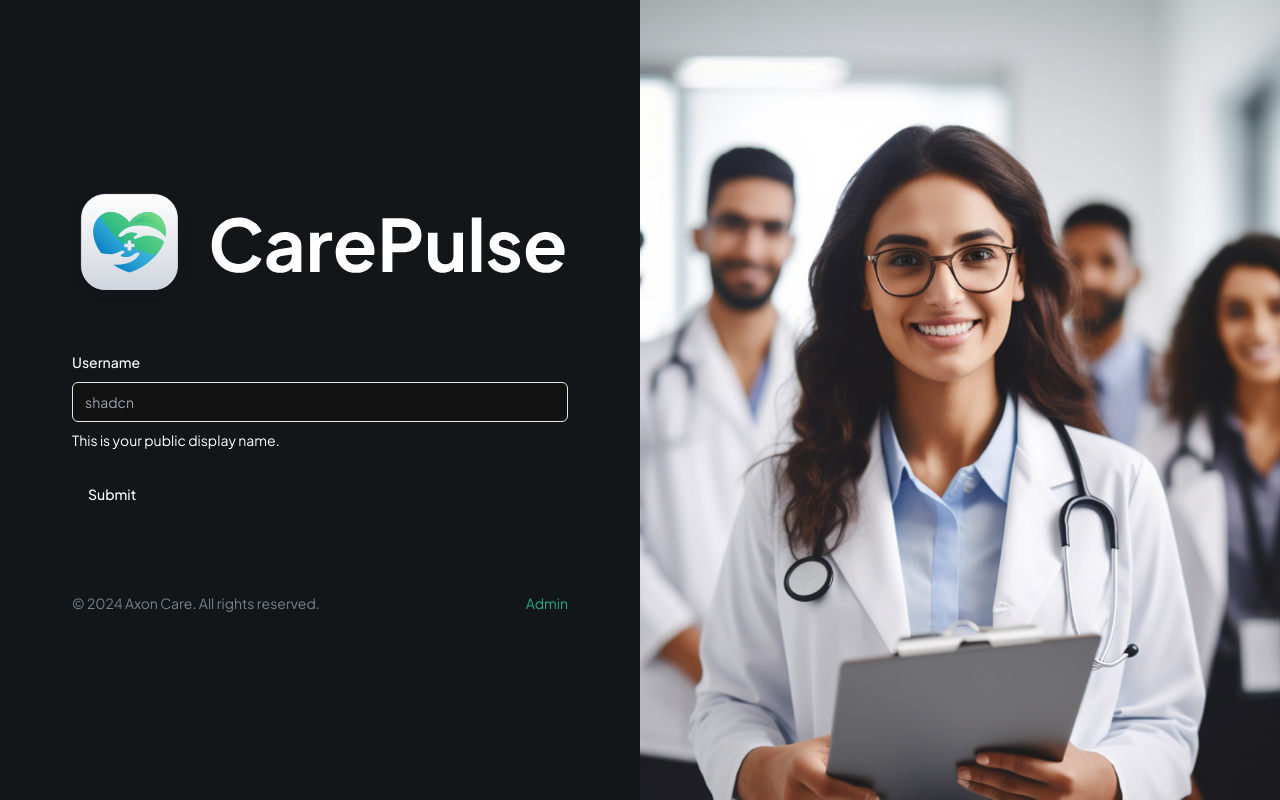
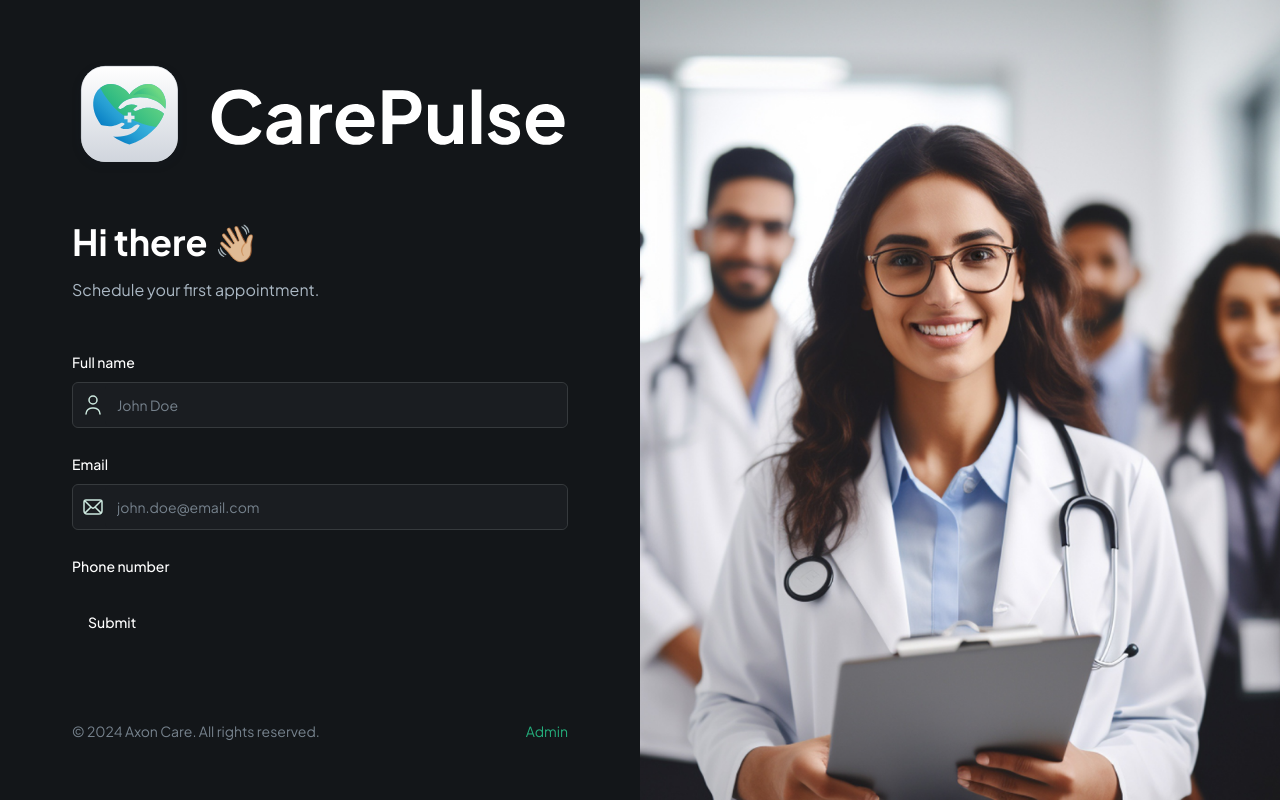
Before and after one commit to charlespalmerbf/axon-care-react, a Next.js app: page / in a window 1280 px wide. Built offline with nearby package versions, Linux system fonts and the light colour scheme.

Commit message:
feat: initial form component implementation

```diff
--- /dev/null
+++ b/components/CustomFormField.tsx
@@ -0,0 +1,89 @@
+"use client";
+
+import {
+    FormControl,
+    FormDescription,
+    FormField,
+    FormItem,
+    FormLabel,
+    FormMessage,
+} from "@/components/ui/form";
+import { Input } from "@/components/ui/input";
+import { Control } from "react-hook-form";
+import { FormFieldType } from "./forms/PatientForm";
+import Image from "next/image";
+
+interface CustomProps {
+    control: Control<any>;
+    fieldType: FormFieldType;
+    name: string;
+    label?: string;
+    placeholder?: string;
+    iconSrc?: string;
+    iconAlt?: string;
+    disabled?: boolean;
+    dateFormat?: string;
+    showTimeSelect?: boolean;
+    children?: React.ReactNode;
+    renderSelectOptions?: (field: any) => React.ReactNode;
+}
+
+const RenderField = ({ field, props }: { field: any; props: CustomProps }) => {
+    const { fieldType, iconSrc, iconAlt, placeholder } = props;
+
+    switch (fieldType) {
+        case FormFieldType.INPUT:
+            return (
+                <div className="flex rounded-md border border-dark-500 bg-dark-400">
+                    {iconSrc && (
+                        <Image
+                            src={iconSrc}
+                            height={24}
+                            width={24}
+                            alt={iconAlt || "icon"}
+                            className="ml-2"
+                        />
+                    )}
+                    <FormControl>
+                        <Input
+                            placeholder={placeholder}
+                            {...field}
+                            className="shad-input border-0"
+                        />
+                    </FormControl>
+                </div>
+            );
+            case FormFieldType.PHONE_INPUT:
+                return (
+                    <FormControl>
+
+                    </FormControl>
+                );
+        default:
+            break;
+    }
+};
+
+const CustomFormField = (props: CustomProps) => {
+    const { control, fieldType, name, label } = props;
+
+    return (
+        <FormField
+            control={control}
+            name={name}
+            render={({ field }) => (
+                <FormItem className="flex-1">
+                    {fieldType !== FormFieldType.CHECKBOX && label && (
+                        <FormLabel>{label}</FormLabel>
+                    )}
+
+                    <RenderField field={field} props={props} />
+
+                    <FormMessage className="shad-error" />
+                </FormItem>
+            )}
+        />
+    );
+};
+
+export default CustomFormField;
--- a/components/forms/PatientForm.tsx
+++ b/components/forms/PatientForm.tsx
@@ -5,16 +5,18 @@
 import { z } from "zod";
 
 import { Button } from "@/components/ui/button";
-import {
-    Form,
-    FormControl,
-    FormDescription,
-    FormField,
-    FormItem,
-    FormLabel,
-    FormMessage,
-} from "@/components/ui/form";
-import { Input } from "@/components/ui/input";
+import { Form } from "@/components/ui/form";
+import CustomFormField from "../CustomFormField";
+
+export enum FormFieldType {
+    INPUT = "input",
+    TEXTAREA = "textarea",
+    PHONE_INPUT = "phoneInput",
+    CHECKBOX = "checkbox",
+    DATE_PICKER = "datePicker",
+    SELECT = "select",
+    SKELETON = "skeleton",
+}
 
 const formSchema = z.object({
     username: z.string().min(2, {
@@ -36,22 +38,40 @@
 
     return (
         <Form {...form}>
-            <form onSubmit={form.handleSubmit(onSubmit)} className="space-y-6 flex-1">
-                <FormField
+            <form
+                onSubmit={form.handleSubmit(onSubmit)}
+                className="space-y-6 flex-1"
+            >
+                <section className="mb-12 space-y-4">
+                    <h1 className="header">Hi there 👋🏼</h1>
+                    <p className="text-dark-700">
+                        Schedule your first appointment.
+                    </p>
+                </section>
+                <CustomFormField
+                    fieldType={FormFieldType.INPUT}
                     control={form.control}
-                    name="username"
-                    render={({ field }) => (
-                        <FormItem>
-                            <FormLabel>Username</FormLabel>
-                            <FormControl>
-                                <Input placeholder="shadcn" {...field} />
-                            </FormControl>
-                            <FormDescription>
-                                This is your public display name.
-                            </FormDescription>
-                            <FormMessage />
-                        </FormItem>
-                    )}
+                    name="name"
+                    label="Full name"
+                    placeholder="John Doe"
+                    iconSrc="/assets/icons/user.svg"
+                    iconAlt="user"
+                />
+                <CustomFormField
+                    fieldType={FormFieldType.INPUT}
+                    control={form.control}
+                    name="email"
+                    label="Email"
+                    placeholder="john.doe@email.com"
+                    iconSrc="/assets/icons/email.svg"
+                    iconAlt="email"
+                />
+                <CustomFormField
+                    fieldType={FormFieldType.PHONE_INPUT}
+                    control={form.control}
+                    name="phone"
+                    label="Phone number"
+                    placeholder="(+44) 7538 705411"
                 />
                 <Button type="submit">Submit</Button>
             </form>
```
